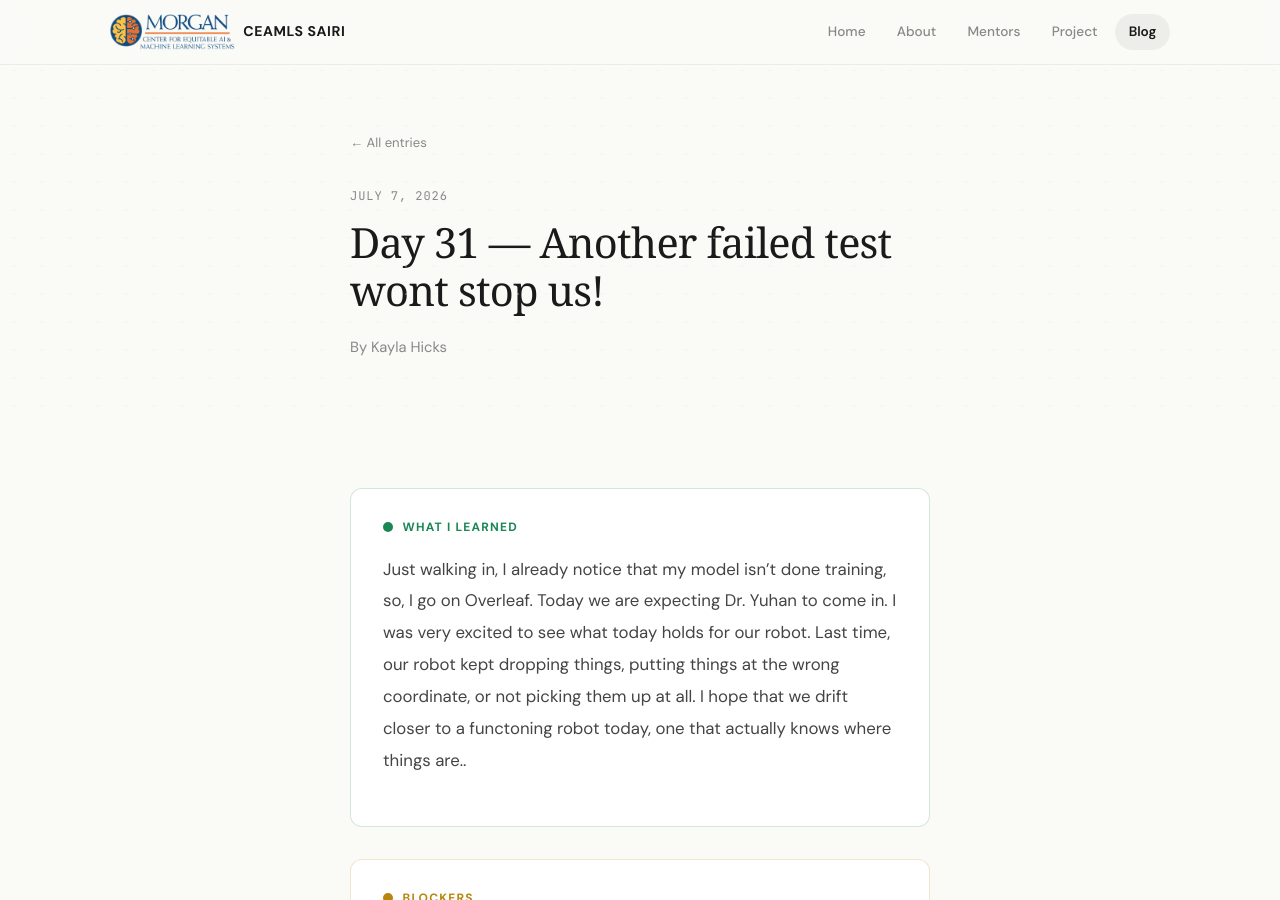
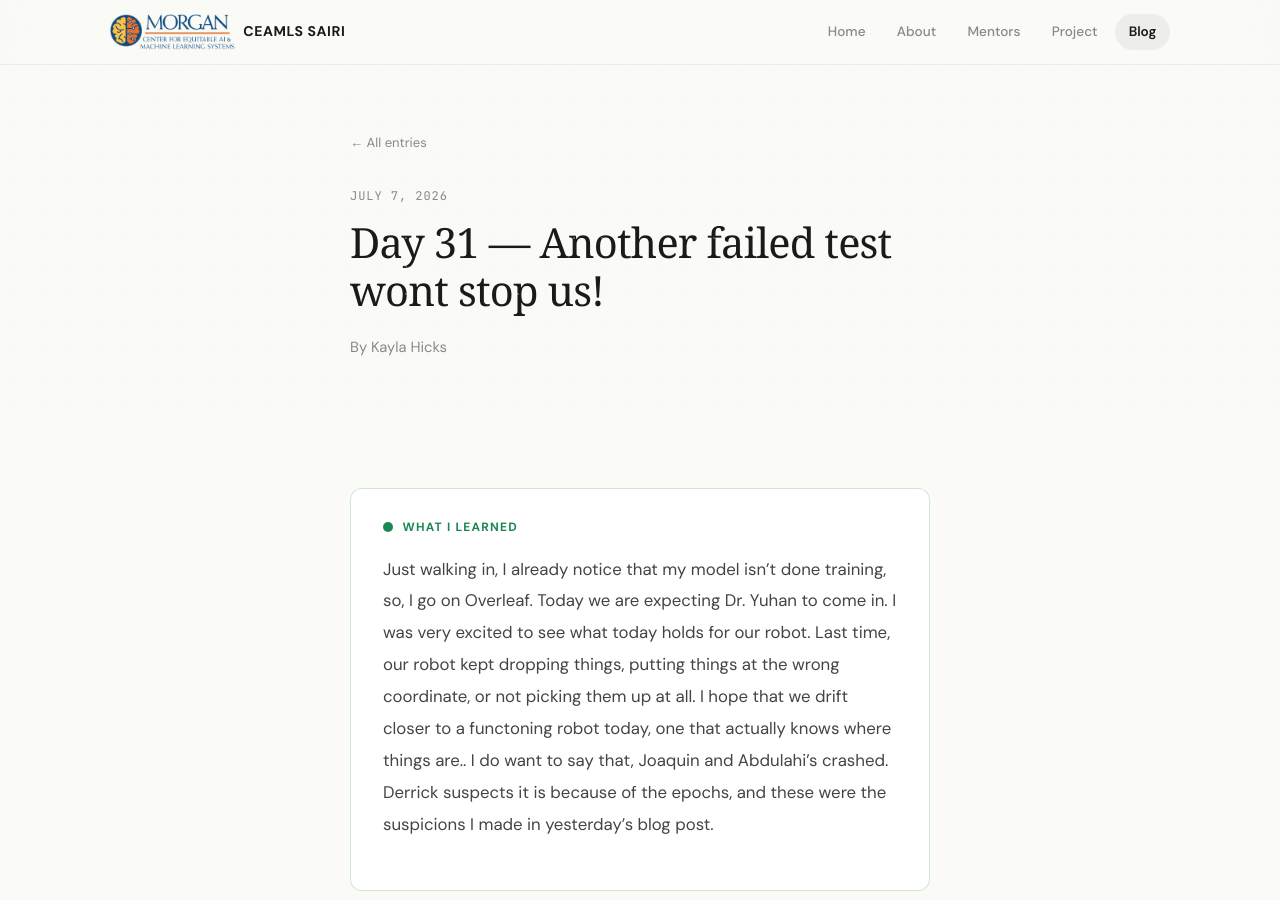
Before and after one commit to kaylahicks192/kaylahicks192ceamls26.github.io, a Jekyll site: the page built from _posts/2026-07-07-day-31.md, in a window 1280 px wide and 900 px high. Built offline with Jekyll 4.4.1, drawn with Linux system fonts in a browser that asks for light colours; some web fonts are replaced.

Commit message:
Update 2026-07-07-day-31.md

```diff
--- a/_posts/2026-07-07-day-31.md
+++ b/_posts/2026-07-07-day-31.md
@@ -9,7 +9,7 @@ what_i_learned: |
   Just walking in, I already notice that my model isn't done training, so, I go on Overleaf. Today we are expecting Dr. Yuhan to
   come in. I was very excited to see what today holds for our robot. Last time, our robot kept dropping things, putting things at the wrong coordinate,
   or not picking them up at all. I hope that we drift closer to a functoning robot today, one that actually knows where things are..
-
+  I do want to say that, Joaquin and Abdulahi's crashed. Derrick suspects it is because of the epochs, and these were the suspicions I made in yesterday's blog post.
 
 blockers: |
   A few things happened today:
```
